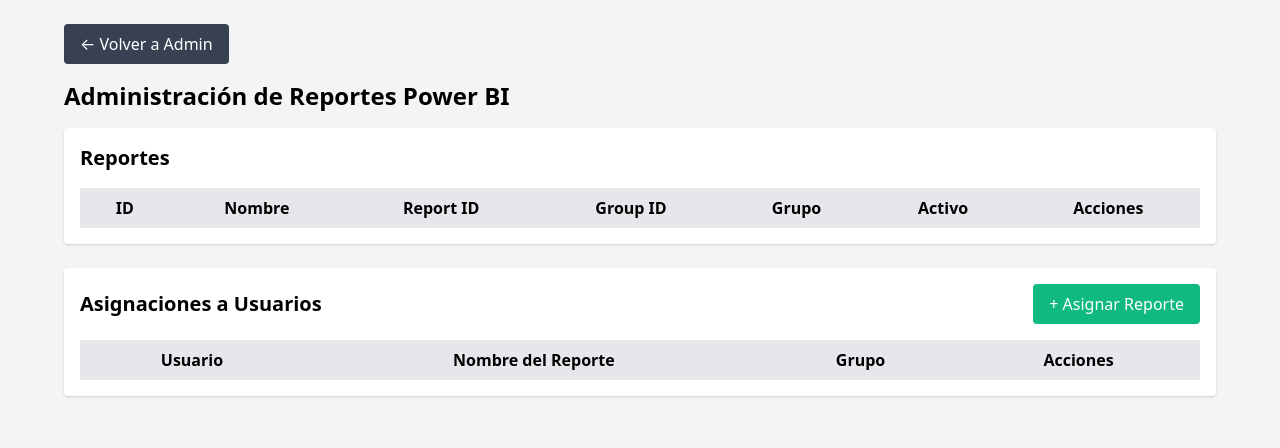
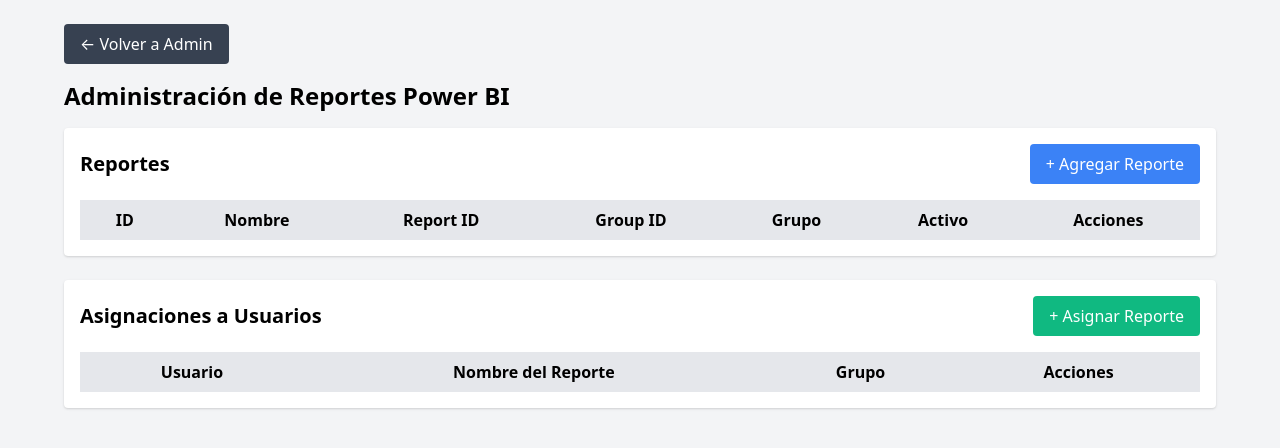
Before and after one commit to JMPMarpanet/WEBELEVENLABS, a website: page public/adminReportes.html in a window 1280 px wide. Drawn offline with nearby package versions, Linux system fonts and the light colour scheme; no server answers; sample sign-in values are in the browser's storage.

Commit message:
adminReportes

```diff
--- a/public/adminReportes.html
+++ b/public/adminReportes.html
@@ -17,6 +17,7 @@
     <div class="bg-white rounded shadow p-4 mb-6">
       <div class="flex justify-between items-center mb-4">
         <h2 class="text-xl font-semibold">Reportes</h2>
+        <button onclick="mostrarFormularioAgregar()" class="bg-blue-500 hover:bg-blue-600 text-white px-4 py-2 rounded">+ Agregar Reporte</button>
       </div>
       <table class="min-w-full table-auto">
         <thead>
@@ -196,6 +197,17 @@
       });
     }
 
+    function mostrarFormularioAgregar() {
+      const formulario = document.getElementById('formulario-reporte');
+      formulario.classList.remove('hidden');
+      formulario.dataset.editingId = '';
+      document.getElementById('nuevo_nombre').value = '';
+      document.getElementById('nuevo_report_id').value = '';
+      document.getElementById('nuevo_group_id').value = '';
+      document.getElementById('nuevo_grupo').value = '';
+      document.getElementById('nuevo_activo').checked = true;
+    }
+
     function mostrarFormularioAsignacion() {
       document.getElementById('formulario-asignacion').classList.toggle('hidden');
       cargarUsuarios();
```
